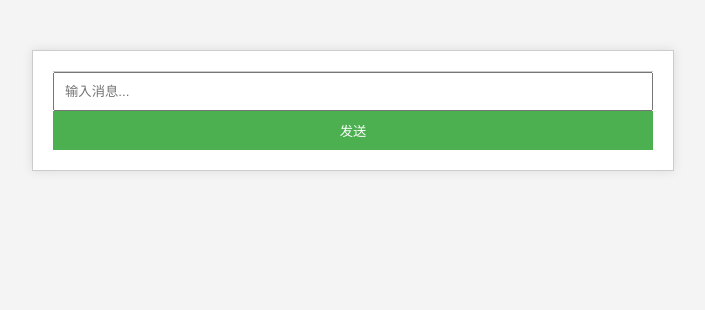
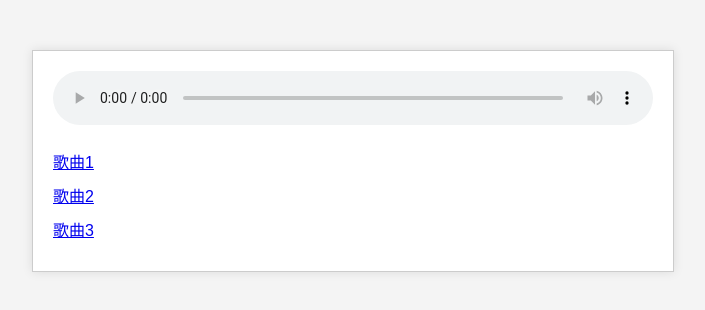
Before and after one commit to xiaoru169/music, a plain HTML site: page index.html in a window 1280 px wide. Shown: the whole page, without its empty margins (287-992 px from the left). Drawn offline with Linux system fonts and the light colour scheme.

Commit message:
Update index.html

```diff
--- a/index.html
+++ b/index.html
@@ -3,7 +3,7 @@
 <head>
     <meta charset="UTF-8">
     <meta name="viewport" content="width=device-width, initial-scale=1.0">
-    <title>简易聊天室</title>
+    <title>音乐网站</title>
     <style>
         body {
             font-family: Arial, sans-serif;
@@ -12,7 +12,7 @@
             background-color: #f4f4f4;
         }
 
-        #chat-container {
+        #music-container {
             max-width: 600px;
             margin: 50px auto;
             border: 1px solid #ccc;
@@ -21,60 +21,35 @@
             box-shadow: 0 0 10px rgba(0, 0, 0, 0.1);
         }
 
-        #messages {
+        #player {
+            width: 100%;
+            margin-bottom: 20px;
+        }
+
+        #playlist {
             list-style-type: none;
             padding: 0;
             margin: 0;
-            overflow-y: scroll;
-            max-height: 300px;
-            border-bottom: 1px solid #ccc;
         }
 
-        #message-input {
-            width: 100%;
-            padding: 10px;
-            box-sizing: border-box;
-        }
-
-        #send-button {
-            width: 100%;
-            padding: 10px;
-            box-sizing: border-box;
-            background-color: #4CAF50;
-            color: white;
-            border: none;
-            cursor: pointer;
+        #playlist li {
+            margin-bottom: 10px;
         }
     </style>
 </head>
 <body>
-    <div id="chat-container">
-        <ul id="messages"></ul>
-        <input type="text" id="message-input" placeholder="输入消息...">
-        <button id="send-button">发送</button>
+    <div id="music-container">
+        <audio id="player" controls>
+            <source src="your-audio-file.mp3" type="audio/mp3">
+            Your browser does not support the audio element.
+        </audio>
+
+        <ul id="playlist">
+            <li><a href="your-song-1.mp3">歌曲1</a></li>
+            <li><a href="your-song-2.mp3">歌曲2</a></li>
+            <li><a href="your-song-3.mp3">歌曲3</a></li>
+            <!-- 添加更多歌曲 -->
+        </ul>
     </div>
-
-    <script>
-        document.addEventListener('DOMContentLoaded', function () {
-            const messagesList = document.getElementById('messages');
-            const messageInput = document.getElementById('message-input');
-            const sendButton = document.getElementById('send-button');
-
-            sendButton.addEventListener('click', function () {
-                const messageText = messageInput.value;
-                if (messageText.trim() !== '') {
-                    appendMessage('You', messageText);
-                    messageInput.value = '';
-                }
-            });
-
-            function appendMessage(sender, text) {
-                const messageItem = document.createElement('li');
-                messageItem.textContent = `${sender}: ${text}`;
-                messagesList.appendChild(messageItem);
-                messagesList.scrollTop = messagesList.scrollHeight;
-            }
-        });
-    </script>
 </body>
 </html>
```
